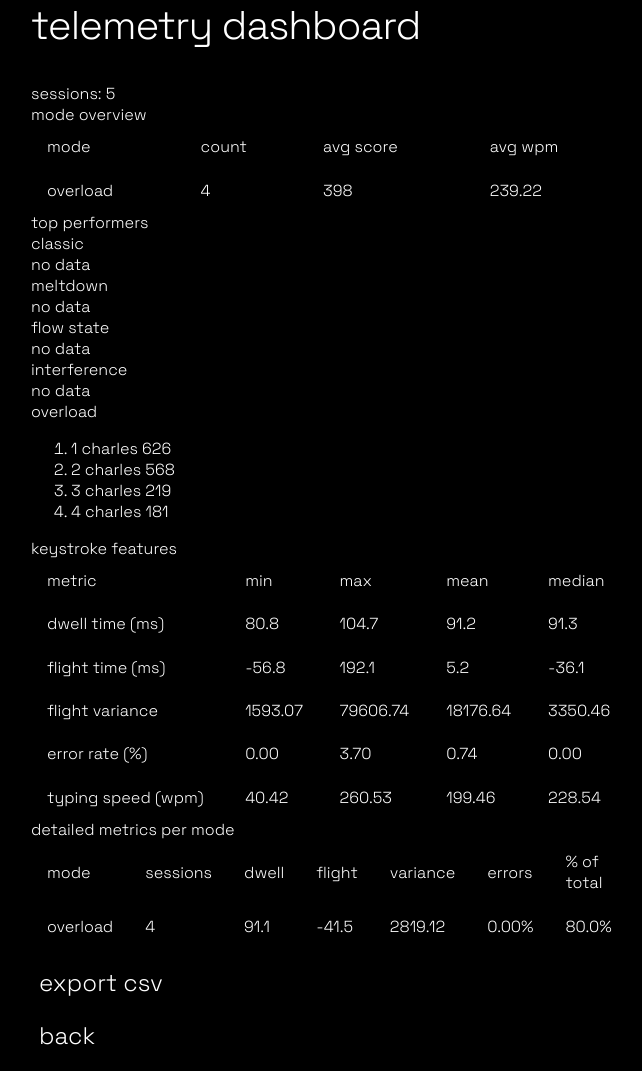
After one commit to mcadelacruz/typefighters, a Flask app: page /admin/dashboard in a window 1280 px wide. The commit adds this page. Shown: the whole page, without its empty margins (309-951 px from the left). Run offline with Flask 3, Linux system fonts and the light colour scheme.

Commit message:
add admin dashboard for telemetry data statistics and insights

```diff
--- a/app.py
+++ b/app.py
@@ -552,6 +552,81 @@ def admin_export_data():
         headers={'Content-Disposition': 'attachment; filename=telemetry_data.csv'}
     )
 
+@app.route('/admin/dashboard', methods=['GET'])
+def admin_dashboard():
+    # Analytics dashboard showing telemetry data statistics
+    all_telemetry = TelemetryData.query.all()
+
+    if not all_telemetry:
+        return render_template('dashboard.html',
+                             stats={},
+                             mode_stats={},
+                             total_sessions=0,
+                             feature_stats={})
+
+    # Calculate overall statistics
+    total_sessions = len(all_telemetry)
+
+    # Group by game mode and calculate statistics
+    mode_stats = {}
+    for mode in ['Classic', 'Meltdown', 'Flow State', 'Interference', 'Overload']:
+        mode_data = [t for t in all_telemetry if t.game_mode == mode]
+        if mode_data:
+            mode_stats[mode] = {
+                'count': len(mode_data),
+                'avg_score': sum(t.score for t in mode_data) / len(mode_data),
+                'avg_wpm': sum(t.typing_speed_wpm for t in mode_data) / len(mode_data),
+                'avg_dwell_time': sum(t.avg_dwell_time for t in mode_data) / len(mode_data),
+                'avg_flight_time': sum(t.avg_flight_time for t in mode_data) / len(mode_data),
+                'avg_flight_variance': sum(t.flight_time_variance for t in mode_data) / len(mode_data),
+                'avg_error_rate': sum(t.error_correction_rate for t in mode_data) / len(mode_data),
+                'percentage': (len(mode_data) / total_sessions) * 100
+            }
+
+    # Feature statistics across all modes
+    feature_stats = {
+        'dwell_times': [t.avg_dwell_time for t in all_telemetry if t.avg_dwell_time is not None],
+        'flight_times': [t.avg_flight_time for t in all_telemetry if t.avg_flight_time is not None],
+        'flight_variances': [t.flight_time_variance for t in all_telemetry if t.flight_time_variance is not None],
+        'error_rates': [t.error_correction_rate for t in all_telemetry if t.error_correction_rate is not None],
+        'typing_speeds': [t.typing_speed_wpm for t in all_telemetry if t.typing_speed_wpm is not None]
+    }
+
+    # Calculate min/max/avg for features
+    def calc_stats(values):
+        if not values:
+            return {'min': 0, 'max': 0, 'mean': 0, 'median': 0}
+        values = sorted(values)
+        n = len(values)
+        return {
+            'min': min(values),
+            'max': max(values),
+            'mean': sum(values) / n,
+            'median': values[n // 2]
+        }
+
+    feature_summary = {
+        'dwell_times': calc_stats(feature_stats['dwell_times']),
+        'flight_times': calc_stats(feature_stats['flight_times']),
+        'flight_variances': calc_stats(feature_stats['flight_variances']),
+        'error_rates': calc_stats(feature_stats['error_rates']),
+        'typing_speeds': calc_stats(feature_stats['typing_speeds'])
+    }
+
+    # Top players per mode
+    top_players = {}
+    for mode in ['Classic', 'Meltdown', 'Flow State', 'Interference', 'Overload']:
+        mode_data = sorted([t for t in all_telemetry if t.game_mode == mode],
+                          key=lambda x: x.score, reverse=True)[:5]
+        top_players[mode] = [(t.player_name, t.score) for t in mode_data]
+
+    return render_template('dashboard.html',
+                         stats=mode_stats,
+                         feature_stats=feature_summary,
+                         feature_counts=feature_stats,
+                         total_sessions=total_sessions,
+                         top_players=top_players)
+
 def calculate_greedy_score(word, time_taken):
     # this function calculates the score based on word length and speed
     if time_taken <= 0:
--- a/requirements.txt
+++ b/requirements.txt
@@ -3,3 +3,7 @@ Flask==2.3.2
 Flask-SQLAlchemy==3.0.3
 Flask-Sock==0.6.0
 python-dotenv==1.0.0
+scikit-learn==1.3.0
+numpy==1.24.3
+matplotlib==3.7.2
+seaborn==0.12.2
--- /dev/null
+++ b/templates/dashboard.html
@@ -0,0 +1,346 @@
+{% extends "base.html" %}
+
+{% block content %}
+<div class="dashboard-layout">
+    <div class="menu-title">telemetry dashboard</div>
+
+    <!-- Meta Row -->
+    <div class="dashboard-header">
+        <div class="meta-item">sessions: <span class="meta-value">{{ total_sessions }}</span></div>
+    </div>
+
+    <!-- Main Content Grid -->
+    <div class="dashboard-grid">
+        <!-- Left Column: Mode Distribution -->
+        <div class="dashboard-column">
+            <div class="section-header">
+                <div class="section-title">mode overview</div>
+            </div>
+            <div class="responsive-table dashboard-table">
+                <table>
+                    <thead>
+                        <tr>
+                            <th>mode</th>
+                            <th>count</th>
+                            <th>avg score</th>
+                            <th>avg wpm</th>
+                        </tr>
+                    </thead>
+                    <tbody>
+                        {% for mode, data in stats.items() %}
+                        <tr>
+                            <td>{{ mode }}</td>
+                            <td>{{ data.count }}</td>
+                            <td>{{ "%.0f"|format(data.avg_score) }}</td>
+                            <td>{{ "%.2f"|format(data.avg_wpm) }}</td>
+                        </tr>
+                        {% endfor %}
+                    </tbody>
+                </table>
+            </div>
+        </div>
+
+        <!-- Right Column: Top Players -->
+        <div class="dashboard-column">
+            <div class="section-header">
+                <div class="section-title">top performers</div>
+            </div>
+            <div class="top-players-list">
+                {% for mode, players in top_players.items() %}
+                <div class="player-mode-group">
+                    <div class="mode-label">{{ mode }}</div>
+                    {% if players %}
+                    <ol class="players-ol">
+                        {% for name, score in players %}
+                        <li class="player-row">
+                            <span class="player-rank">{{ loop.index }}</span>
+                            <span class="player-name">{{ name }}</span>
+                            <span class="player-score">{{ score }}</span>
+                        </li>
+                        {% endfor %}
+                    </ol>
+                    {% else %}
+                    <div class="no-data">no data</div>
+                    {% endif %}
+                </div>
+                {% endfor %}
+            </div>
+        </div>
+    </div>
+
+    <!-- Feature Statistics (Full Width) -->
+    <div class="dashboard-section full-width">
+        <div class="section-header">
+            <div class="section-title">keystroke features</div>
+        </div>
+        <div class="responsive-table dashboard-table">
+            <table>
+                <thead>
+                    <tr>
+                        <th>metric</th>
+                        <th>min</th>
+                        <th>max</th>
+                        <th>mean</th>
+                        <th>median</th>
+                    </tr>
+                </thead>
+                <tbody>
+                    <tr>
+                        <td>dwell time (ms)</td>
+                        <td>{{ "%.1f"|format(feature_stats.dwell_times.min) }}</td>
+                        <td>{{ "%.1f"|format(feature_stats.dwell_times.max) }}</td>
+                        <td>{{ "%.1f"|format(feature_stats.dwell_times.mean) }}</td>
+                        <td>{{ "%.1f"|format(feature_stats.dwell_times.median) }}</td>
+                    </tr>
+                    <tr>
+                        <td>flight time (ms)</td>
+                        <td>{{ "%.1f"|format(feature_stats.flight_times.min) }}</td>
+                        <td>{{ "%.1f"|format(feature_stats.flight_times.max) }}</td>
+                        <td>{{ "%.1f"|format(feature_stats.flight_times.mean) }}</td>
+                        <td>{{ "%.1f"|format(feature_stats.flight_times.median) }}</td>
+                    </tr>
+                    <tr>
+                        <td>flight variance</td>
+                        <td>{{ "%.2f"|format(feature_stats.flight_variances.min) }}</td>
+                        <td>{{ "%.2f"|format(feature_stats.flight_variances.max) }}</td>
+                        <td>{{ "%.2f"|format(feature_stats.flight_variances.mean) }}</td>
+                        <td>{{ "%.2f"|format(feature_stats.flight_variances.median) }}</td>
+                    </tr>
+                    <tr>
+                        <td>error rate (%)</td>
+                        <td>{{ "%.2f"|format(feature_stats.error_rates.min * 100) }}</td>
+                        <td>{{ "%.2f"|format(feature_stats.error_rates.max * 100) }}</td>
+                        <td>{{ "%.2f"|format(feature_stats.error_rates.mean * 100) }}</td>
+                        <td>{{ "%.2f"|format(feature_stats.error_rates.median * 100) }}</td>
+                    </tr>
+                    <tr>
+                        <td>typing speed (wpm)</td>
+                        <td>{{ "%.2f"|format(feature_stats.typing_speeds.min) }}</td>
+                        <td>{{ "%.2f"|format(feature_stats.typing_speeds.max) }}</td>
+                        <td>{{ "%.2f"|format(feature_stats.typing_speeds.mean) }}</td>
+                        <td>{{ "%.2f"|format(feature_stats.typing_speeds.median) }}</td>
+                    </tr>
+                </tbody>
+            </table>
+        </div>
+    </div>
+
+    <!-- Mode Details (Full Width) -->
+    <div class="dashboard-section full-width">
+        <div class="section-header">
+            <div class="section-title">detailed metrics per mode</div>
+        </div>
+        <div class="responsive-table dashboard-table">
+            <table>
+                <thead>
+                    <tr>
+                        <th>mode</th>
+                        <th>sessions</th>
+                        <th>dwell</th>
+                        <th>flight</th>
+                        <th>variance</th>
+                        <th>errors</th>
+                        <th>% of total</th>
+                    </tr>
+                </thead>
+                <tbody>
+                    {% for mode, data in stats.items() %}
+                    <tr>
+                        <td>{{ mode }}</td>
+                        <td>{{ data.count }}</td>
+                        <td>{{ "%.1f"|format(data.avg_dwell_time) }}</td>
+                        <td>{{ "%.1f"|format(data.avg_flight_time) }}</td>
+                        <td>{{ "%.2f"|format(data.avg_flight_variance) }}</td>
+                        <td>{{ "%.2f"|format(data.avg_error_rate * 100) }}%</td>
+                        <td>{{ "%.1f"|format(data.percentage) }}%</td>
+                    </tr>
+                    {% endfor %}
+                </tbody>
+            </table>
+        </div>
+    </div>
+
+    <!-- Actions -->
+    <div class="dashboard-actions">
+        <a class="menu-link" href="{{ url_for('admin_export_data') }}">export csv</a>
+        <a class="menu-link" href="{{ url_for('menu') }}">back</a>
+    </div>
+</div>
+{% endblock %}
+
+{% block style_overrides %}
+<style>
+    .dashboard-layout {
+        width: 100%;
+    }
+
+    .dashboard-header {
+        display: flex;
+        gap: 2rem;
+        margin: 2rem 0 3rem 0;
+        padding-bottom: 1.5rem;
+        border-bottom: 1px solid #111;
+        font-size: 0.85rem;
+        color: #aaa;
+    }
+
+    .meta-item {
+        display: flex;
+        align-items: center;
+        gap: 0.5rem;
+    }
+
+    .meta-value {
+        color: #fff;
+        font-weight: 400;
+    }
+
+    .dashboard-grid {
+        display: grid;
+        grid-template-columns: 1fr 1fr;
+        gap: 3rem;
+        margin-bottom: 3rem;
+    }
+
+    @media (max-width: 900px) {
+        .dashboard-grid {
+            grid-template-columns: 1fr;
+            gap: 2rem;
+        }
+    }
+
+    .dashboard-column {
+        display: flex;
+        flex-direction: column;
+    }
+
+    .dashboard-section {
+        margin-bottom: 3rem;
+    }
+
+    .dashboard-section.full-width {
+        grid-column: 1 / -1;
+    }
+
+    .section-header {
+        display: flex;
+        align-items: center;
+        margin-bottom: 1.5rem;
+        padding-bottom: 1rem;
+        border-bottom: 1px solid #111;
+    }
+
+    .section-title {
+        color: #aaa;
+        font-size: 0.85rem;
+        font-weight: 400;
+        letter-spacing: 0.02em;
+        text-transform: lowercase;
+        margin: 0;
+    }
+
+    .dashboard-table table {
+        font-size: 0.85rem;
+        width: 100%;
+        margin-bottom: 0;
+    }
+
+    .dashboard-table th {
+        text-align: left;
+        padding: 0.6rem 0;
+        border-bottom: 1px solid #222;
+        color: #666;
+        font-weight: 300;
+        font-size: 0.75rem;
+        text-transform: uppercase;
+        letter-spacing: 0.05em;
+    }
+
+    .dashboard-table td {
+        padding: 0.6rem 0;
+        border-bottom: 1px solid #0a0a0a;
+        color: #fff;
+    }
+
+    .dashboard-table tbody tr:hover {
+        background: rgba(255, 255, 255, 0.02);
+    }
+
+    /* Top Players Section */
+    .top-players-list {
+        display: flex;
+        flex-direction: column;
+        gap: 2rem;
+    }
+
+    .player-mode-group {
+        display: flex;
+        flex-direction: column;
+    }
+
+    .mode-label {
+        color: #666;
+        font-size: 0.75rem;
+        text-transform: uppercase;
+        letter-spacing: 0.05em;
+        margin-bottom: 0.8rem;
+    }
+
+    .players-ol {
+        list-style: none;
+        margin: 0;
+        padding: 0;
+        font-size: 0.85rem;
+        display: flex;
+        flex-direction: column;
+        gap: 0.5rem;
+    }
+
+    .player-row {
+        display: flex;
+        align-items: center;
+        gap: 0.75rem;
+        padding: 0.5rem 0;
+        border-bottom: 1px solid #0a0a0a;
+    }
+
+    .player-rank {
+        color: #444;
+        font-weight: 400;
+        min-width: 1.5rem;
+    }
+
+    .player-name {
+        flex: 1;
+        color: #fff;
+        overflow: hidden;
+        text-overflow: ellipsis;
+        white-space: nowrap;
+    }
+
+    .player-score {
+        color: #666;
+        text-align: right;
+        min-width: 3rem;
+        font-weight: 400;
+    }
+
+    .no-data {
+        color: #444;
+        font-size: 0.8rem;
+        padding: 0.5rem 0;
+    }
+
+    .dashboard-actions {
+        display: flex;
+        gap: 1rem;
+        margin-top: 2rem;
+        padding-top: 1.5rem;
+        border-top: 1px solid #111;
+    }
+
+    .dashboard-actions .menu-link {
+        margin: 0;
+    }
+</style>
+{% endblock %}
```
Also changed, not shown: templates/game.html (+9 -0 lines), instance/app.db, 1 other file.
